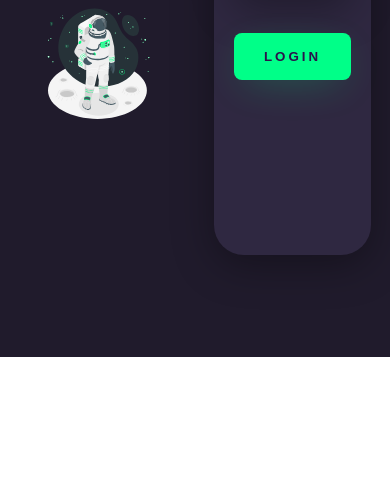
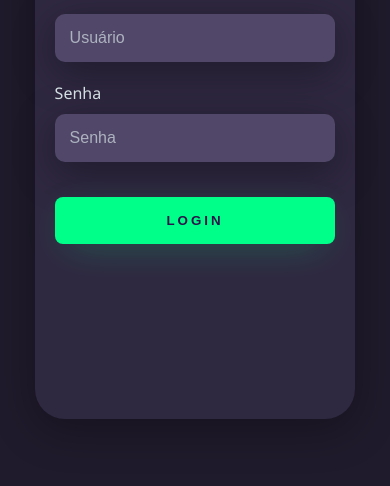
Before and after one commit to Lemos007/Tela-de-Login, a plain HTML site: page index.html in a window 390 px wide. Shown: the part 487-973 px from the top of the page. Before the commit the page ends 844 px from the top, so only its background shows below. Drawn offline with Linux system fonts and the light colour scheme.

Commit message:
Login page responsive

```diff
--- a/index.html
+++ b/index.html
@@ -7,7 +7,27 @@
     <link rel="stylesheet" href="style.css" />
     <title></title>
   </head>
-  <body>
+  <body style="background-color: #201b2c">
+    <div class="main-mobile">
+      <div class="left">
+        <h1>Faça o seu login <br />E entre para o nosso time</h1>
+      </div>
+      <div class="right">
+        <div class="card-login">
+          <h1>LOGIN</h1>
+          <div class="textfield">
+            <label for="usuario">Usuário</label>
+            <input type="text" name="usuario" placeholder="Usuário" />
+          </div>
+          <div class="textfield">
+            <label for="senha">Senha</label>
+            <input type="password" name="senha" placeholder="Senha" />
+          </div>
+          <button class="btn-login">login</button>
+        </div>
+      </div>
+    </div>
+
     <main>
       <div class="left">
         <h1>Faça o seu login <br />E entre para o nosso time</h1>
--- a/style.css
+++ b/style.css
@@ -3,18 +3,24 @@ body{
   font-family: 'Noto Sans', sans-serif;
   margin: 0%;
 }
+*{
+ margin: 0;
+ padding: 0;
+}
+.main-mobile{
+  display: none;
+
+}
+
 main{
-  width: 100vw;
-  height: 100vh;
-  background: #201b2c;
+  width: 100%;
   display: flex;
   justify-content: center;
   align-items: center;
 }
 
 .left {
-  width: 50vw;
-  height: 100vh;
+
   display: flex;
   justify-content: center;
   align-items: center;
@@ -31,7 +37,8 @@ main{
   display: flex;
   justify-content: center;
   align-items: center;
-
+  margin-top: 2%;
+  margin-bottom: 2%;
 }
 
 .card-login {
@@ -40,10 +47,12 @@ main{
   justify-content: center;
   align-items: center;
   flex-direction: column;
+
   padding: 150px 20px;
   background: #2f2841;
   border-radius: 30px;
   box-shadow: 0px 10px 40px #00000056;
+
 }
 .card-login > h1 {
   color: #00ff80;
@@ -102,3 +111,45 @@ main{
 .astronauta{
   width: 30vw;
 }
+
+@media (max-width: 720px)
+{
+  body{
+    background: #201b2c;
+  }
+
+  .main-mobile{
+    display: block;
+  }
+
+  main{
+    display: none;
+  }
+
+  .left > h1 {
+    text-align: center;
+    color: #77ffc0;
+  }
+
+  .card-login {
+    width: 100%;
+    margin-top: 30%;
+    background: #2f2841;
+    border-radius: 30px;
+    box-shadow: 0px 10px 40px #00000056;
+    width: 60%;
+    margin-bottom: 10%;
+  }
+
+  .right {
+   width: 90%;
+   margin: 0 auto;
+  }
+
+}
+
+@media (max-width: 1024px){
+ .card-login{
+  width: 80%;
+ }
+}
```
